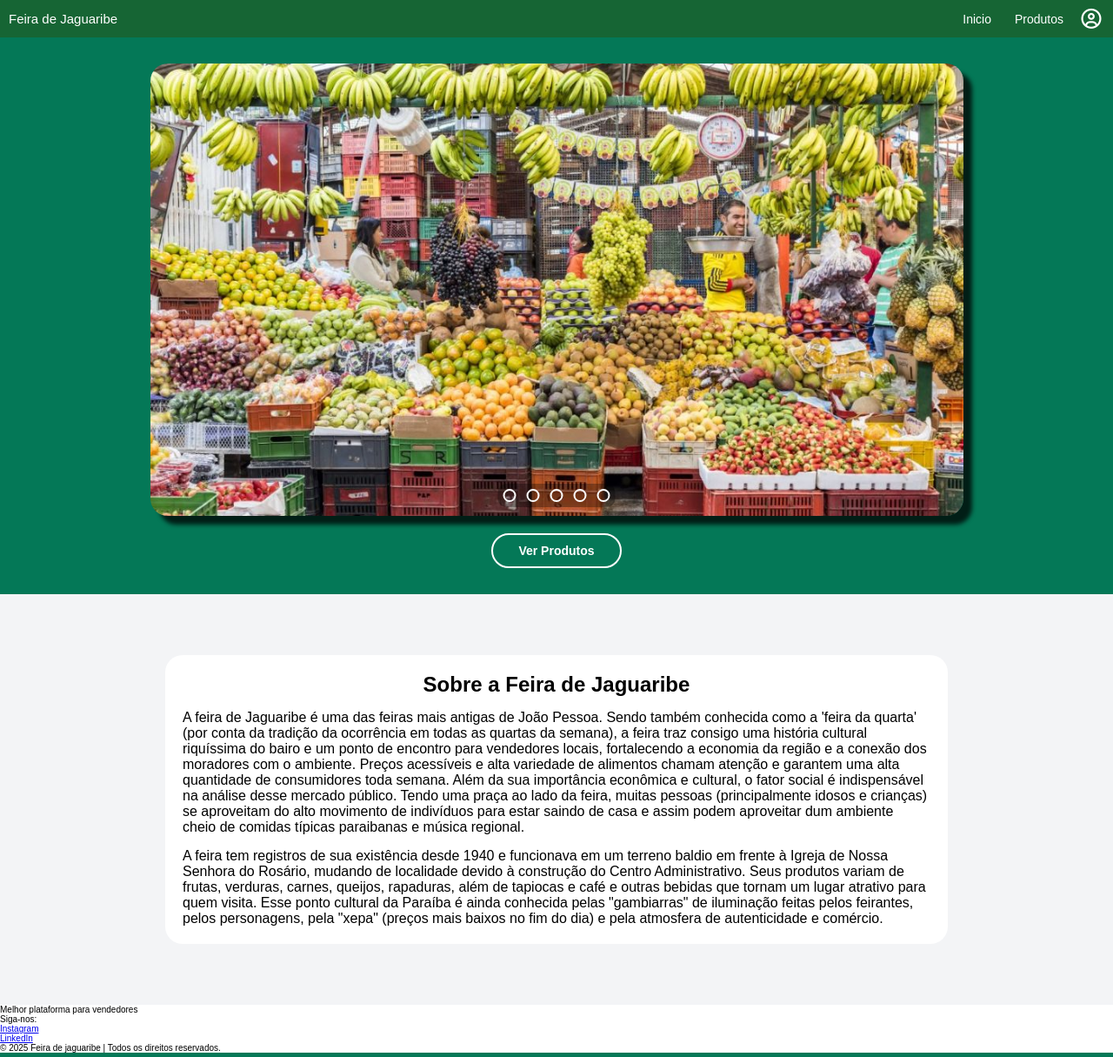
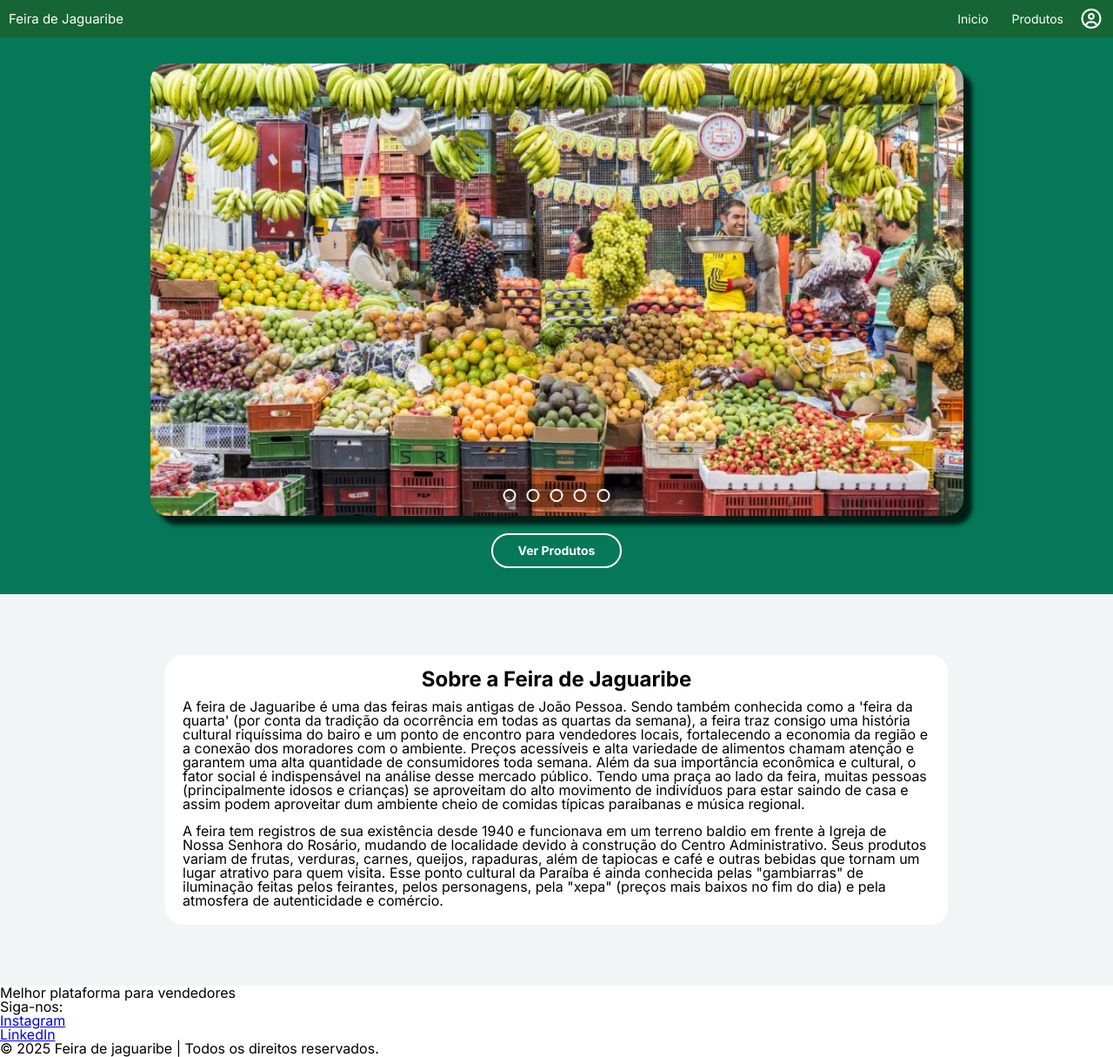
Before and after one commit to Projeto-IFPB/Jaguaribe-Online, a Flask app: page / in a window 1280 px wide. Shown: the whole page at 87% size. Run offline with Flask 3, Linux system fonts and the light colour scheme.

Commit message:
Adicionando fonte padrão para a página inicial

```diff
--- a/static/css/style-index.css
+++ b/static/css/style-index.css
@@ -1,3 +1,13 @@
+@import url('https://fonts.googleapis.com/css2?family=Inter:wght@400;500;600;700&display=swap');
+
+/* Configurando estilizações padrão da página */
+body {
+  font-family: 'Inter', Arial, sans-serif;
+  line-height: 1.6rem;
+  font-size: 1.6rem;
+}
+
+
 /* Configurações Iniciais */
 
 * {
@@ -18,9 +28,6 @@
     --black: #0a0a0a;
 }
 
-body{
-    font-family: Arial, Helvetica, sans-serif;
-}
 
 /* Header ---------------------------------------------------------- */
 .navbar {
--- a/templates/base.html
+++ b/templates/base.html
@@ -4,6 +4,7 @@
     <meta charset="UTF-8">
     <meta name="viewport" content="width=device-width, initial-scale=1.0">
     <title>{% block title%} Document {% endblock %}</title>
+
     <link rel="stylesheet" href="/static/css/style-index.css">
     <script src="/static/css/script-index.js" defer></script>
     <link rel="stylesheet" href="https://cdnjs.cloudflare.com/ajax/libs/font-awesome/6.5.1/css/all.min.css">
```
